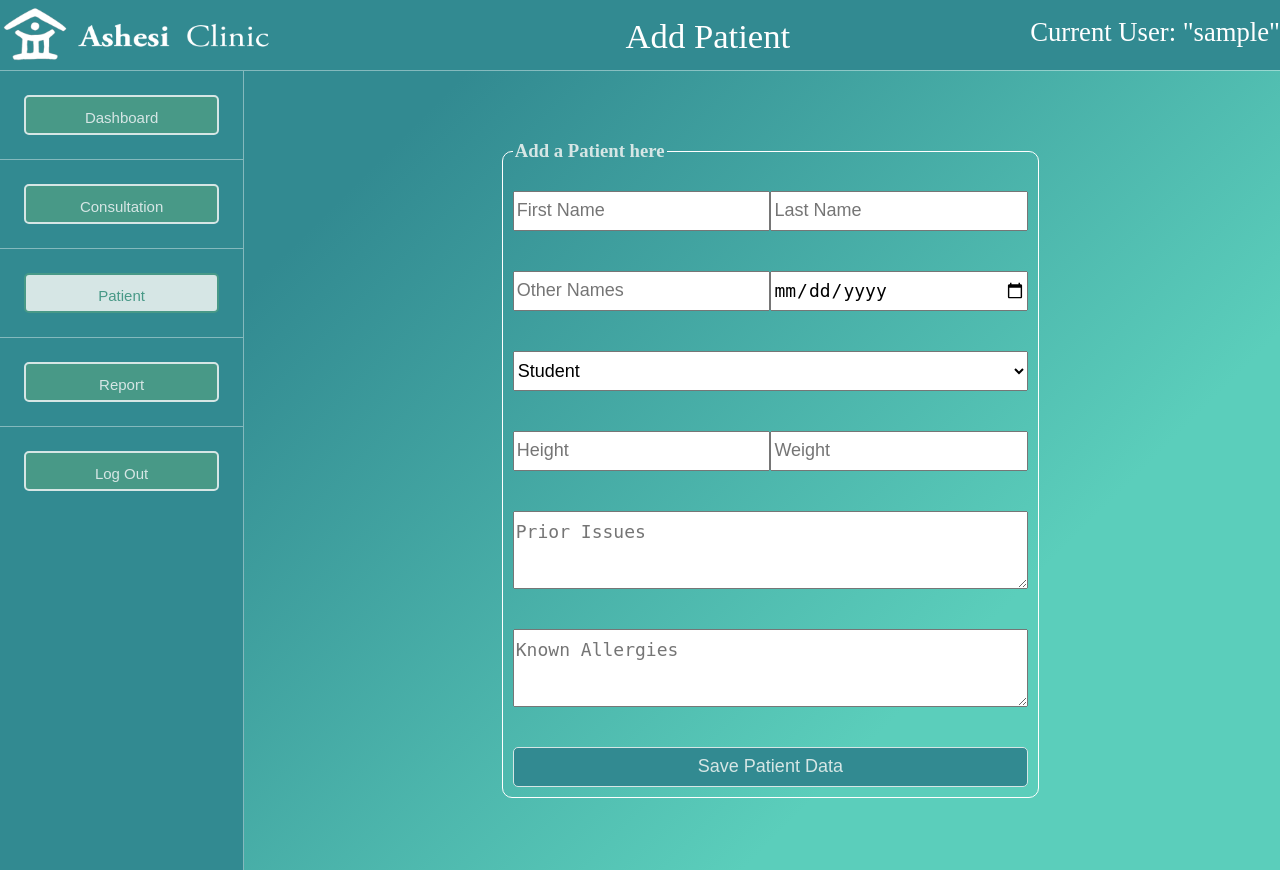
After one commit to AyomideAdelaja/ash-sweb-2016-group12, a PHP site: page /patient/addPatient-old.php in a window 1280 px wide. The commit adds this page. Run offline with PHP 8.4, Linux system fonts and the light colour scheme; the visitor is signed in with stand-in values (Sample User, id 1).

Commit message:
Solved merge issues with adb, style2 and script
Also renamed a file

```diff
--- a/css/style2.css
+++ b/css/style2.css
@@ -38,12 +38,11 @@ body{
 .text-red{
 	color: rgba(255,0,0,0.8);
 }
-<<<<<<< HEAD
+
 .text-green{
 	color: rgba(0,255,0,0.8);
 }
-=======
->>>>>>> origin/searchMedicalHistory2
+
 .left{
 	float: left !important;
 }
@@ -183,7 +182,6 @@ body{
 	border-radius: 10px;
 	padding: 10px;
 }
-<<<<<<< HEAD
 .popup-container{
 	position: relative;
 	overflow: auto;
@@ -199,8 +197,6 @@ body{
 	border-radius: 10px;
 	padding: 10px;
 }
-=======
->>>>>>> origin/searchMedicalHistory2
 .addlog-container{
 	position: relative;
 	overflow: auto;
@@ -278,8 +274,6 @@ body{
 	background: #328A91;
 	color: #D6E6E5;
 }
-<<<<<<< HEAD
-=======
 
 .search-button{
 	border-radius: 5px;
@@ -299,8 +293,6 @@ body{
 	color: #D6E6E5;
 }
 
-
->>>>>>> origin/searchMedicalHistory2
 .button:hover{
 	border-radius: 5px;
 
@@ -422,14 +414,11 @@ select,textarea,input,input.other:-moz-placeholder { font-size: 18px; line-heigh
 	font-size: 26pt;
 	margin-bottom: 0;
 }
-<<<<<<< HEAD
 .page-user{
 	margin-top: 1.35%;
 	color: white;
 	font-size: 20pt;
 }
-=======
->>>>>>> origin/searchMedicalHistory2
 .addVisit{
 	margin: 3%;
 	width: 90%;
@@ -485,12 +474,8 @@ select,textarea,input,input.other:-moz-placeholder { font-size: 18px; line-heigh
     display: none;
     /*position: absolute;*/
     /*top: 75px;*/
-<<<<<<< HEAD
     margin-top: 3%;
-    /*margin-top: 5%; changed by origin/addPersonAjax*/
-=======
-    margin-top: 5%;
->>>>>>> origin/searchMedicalHistory2
+    /*margin-top: 5%; changed by origin/addPersonAjax and  origin/searchMedicalHistory2*/
     left: 220px;
     /*background-color: #f9f9f9;*/
     background-color: rgba(0,0,0,0.2);
@@ -513,32 +498,18 @@ select,textarea,input,input.other:-moz-placeholder { font-size: 18px; line-heigh
 }
 
 .stat-block{
-<<<<<<< HEAD
 	/*background: rgba(255,255,255,0.4);*/
 	background: rgba(50,138,145,1);
 	height:100%;
 	width: 100%;
 	float: left;
 	color: #D6E6E5;
-/*=======
-=======
->>>>>>> origin/searchMedicalHistory2
-	background: rgba(255,255,255,0.4);
-	height: auto;
-	width: 100%;
-	float: left;
-<<<<<<< HEAD
->>>>>>> origin/addPersonAjax*/
-=======
->>>>>>> origin/searchMedicalHistory2
 }
 .stat-num{
 	text-align: center;
 	font-size: 160px;
 	font-family: helvetica,sans-serif;
 }
-<<<<<<< HEAD
-
 #stat-num-d{
 	text-align: center;
 	font-size: 160px;
@@ -564,8 +535,6 @@ select,textarea,input,input.other:-moz-placeholder { font-size: 18px; line-heigh
 	font-size: 160px;
 	font-family: helvetica,sans-serif;
 }
-=======
->>>>>>> origin/searchMedicalHistory2
 .stat-des{
 	text-align: center;
 	font-size: 40px;
@@ -573,15 +542,10 @@ select,textarea,input,input.other:-moz-placeholder { font-size: 18px; line-heigh
 .stat-title{
 	text-align: center;
 	font-size: 50px;
-<<<<<<< HEAD
 	color: white;
 	/*font-family: helvetica, sans-serif;*/
 }
 
-=======
-	/*font-family: helvetica, sans-serif;*/
-}
->>>>>>> origin/searchMedicalHistory2
 /* Carousel code from https://www.christianheilmann.com/2015/04/08/keeping-it-simple-coding-a-carousel/ */
 .carouselbox {
   /*font-family: helvetica,sans-serif;*/
@@ -607,12 +571,8 @@ select,textarea,input,input.other:-moz-placeholder { font-size: 18px; line-heigh
 }
 .active {
   /*height: 130px;*/
-<<<<<<< HEAD
   height: 40%;
   /*height: 35%; changed by origin/addPersonAjax*/
-=======
-  height: 35%;
->>>>>>> origin/searchMedicalHistory2
 }
 .active li {
   position: absolute;
@@ -641,7 +601,6 @@ select,textarea,input,input.other:-moz-placeholder { font-size: 18px; line-heigh
   position: absolute;
   left: -2000px;
 }
-<<<<<<< HEAD
 .prev{
 	background: rgba(255,255,255,0.3);
 	border: 0px transparent;
@@ -693,5 +652,3 @@ filter: progid:DXImageTransform.Microsoft.gradient( startColorstr='#328a91', end
 	height: 40px !important;
 	float: right;
 }
-=======
->>>>>>> origin/searchMedicalHistory2
--- a/js/script.js
+++ b/js/script.js
@@ -1,4 +1,3 @@
-<<<<<<< HEAD
 
 var currentUsername = document.getElementById('cur_user_id').innerHTML;
 
@@ -7,8 +6,6 @@ $(document).ready(function(){
   console.log("ready!");
 });
 
-=======
->>>>>>> origin/searchMedicalHistory2
 /* Code from https://www.christianheilmann.com/2015/04/08/keeping-it-simple-coding-a-carousel/ */
 
 carousel = (function(){
@@ -41,7 +38,6 @@ carousel = (function(){
     navigate(-1);
   });
   navigate(0);
-<<<<<<< HEAD
 
 })();
 
@@ -153,6 +149,3 @@ document.getElementById('popup-div').style.display = "block";
 function div_hide(){
 document.getElementById('popup-div').style.display = "none";
 }
-=======
-})();
->>>>>>> origin/searchMedicalHistory2
--- /dev/null
+++ b/patient/addPatient-old.php
@@ -0,0 +1,137 @@
+<?php
+	//verify session
+	session_start();
+	$currentUser = "Not yet set";
+	if (!isset($_SESSION['username'])){
+		header('Location: ../index.php');
+	}
+?>
+<html>
+<head>
+	<link rel="stylesheet" href="path/to/font-awesome/css/font-awesome.min.css">
+	<link rel="stylesheet" href="../css/style2.css">
+	<meta charset="UTF-8">
+	<title>Add Patient</title>
+	<script>
+		function notify(){
+			alert("This feature has not been implemanted yet!");
+			alert("Please contact the system's administrator!!");
+		}
+	</script>
+</head>
+<body id="grad2">
+	<div class="">
+		<div class="topbar theme-1">
+			<span class="left"><img id="home-logo" src="../images/login-title.png" alt=""></span>
+			<div class="left page-title"><span>Add Patient</span></div>
+			<div class="page-user right">
+				<span class="left">Current User: "</span>
+				<div class="left" id="cur_user"><?php echo $_SESSION['username'];?></div>
+				<span class="left">"</span>
+			</div>
+			<div class="line"></div>
+		</div>
+		<div>
+			<div class="sidebar theme-1">
+				<center>
+					<ul>
+						<div class="line"></div>
+						<div class="mini-gap"></div>
+						<li><a href="../dashboard.php"><button class="sidebutton"><span>Dashboard</span></button></a></li>
+						<div class="mini-gap"></div>
+
+						<div class="line"></div>
+
+						<div class="mini-gap"></div>
+
+						<li class="dropdown">
+							<a href="../consultation/addConsultation.php">
+								<button class="sidebutton">Consultation</button>
+								<div class="dropdown-content">
+									<a href="../consultation/addConsultation.php">
+										<button class="sidebutton"><span>Add Consultation</span></button>
+									</a>
+									<a href="../consultation/consultationsLog.php">
+										<button class="sidebutton"><span>Consultations Log</span></button>
+									</a>
+								</div>
+							</a>
+						</li>
+
+						<div class="mini-gap"></div>
+
+						<div class="line"></div>
+
+						<div class="mini-gap"></div>
+
+						<li class="dropdown">
+							<a href="addPatient.php">
+								<button class="sidebutton sidebutton-active">Patient</button>
+								<div class="dropdown-content">
+									<a href="addPatient.php">
+										<button class="sidebutton sidebutton-active"><span>Add Patient</span></button>
+									</a>
+									<a href="patientsLog.php">
+										<button class="sidebutton"><span>Patients Log</span></button>
+									</a>
+								</div>
+							</a>
+						</li>
+						<div class="mini-gap"></div>
+
+						<div class="line"></div>
+
+						<div class="mini-gap"></div>
+						<li><a href="../report/report.php"><button class="sidebutton"><span>Report</span></button></a></li>
+						<div class="mini-gap"></div>
+
+						<div class="line"></div>
+
+						<div class="mini-gap"></div>
+						<li><a href="../logout.php"><button class="sidebutton"><span>Log Out</span></button></a></li>
+						<div class="mini-gap"></div>
+
+					</ul>
+				</center>
+			</div>
+			<div class="contentbar">
+				<fieldset class="search-container">
+					<legend><h3 class="text-center text-theme-4">Add a Patient here</h3></legend>
+					<input type="text" placeholder="First Name" class="half-input">
+
+					<input type="text" placeholder="Last Name" class="half-input">
+					<div class="gap"></div>
+
+					<input type="text" placeholder="Other Names" class="half-input">
+
+					<input type="date" placeholder="Date of Birth" class="half-input">
+
+					<div class="gap"></div>
+
+					<select type="select" name="status" class="input">
+						<option value = "1"> Student </option>
+						<option value = "2"> Faculty </option>
+					</select>
+
+					<div class="gap"></div>
+
+					<input type="number" placeholder="Height" class="half-input">
+
+					<input type="number" placeholder="Weight" class="half-input">
+					<div class="gap"></div>
+
+					<textarea class="t-area" placeholder="Prior Issues" name="prescripts" form="usrform"></textarea>
+					<div class="gap"></div>
+
+					<textarea class="t-area" placeholder="Known Allergies" name="prescripts" form="usrform"></textarea>
+
+					<div class="gap"></div>
+
+					<button onclick="notify()" class="button theme-1 text-theme-4">Save Patient Data</button>
+				</fieldset>
+			</div>
+		</div>
+	</div>
+</body>
+<script src="../js/script.js"></script>
+</html>
```
Also changed, not shown: adb.php (+2 -47 lines), patient/addPatient.php (+94 -46 lines), patient/addperson2ajax.php (deleted, +0 -185 lines).
